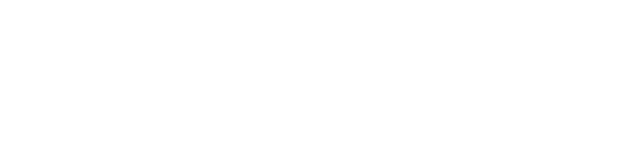
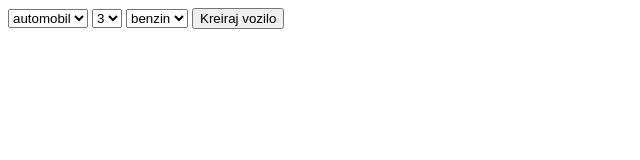
Before and after one commit to Dimitrije1986/JS-Jquery, a plain HTML site: page OOP/domaci/index.html in a window 1280 px wide. Shown: the whole page, without its empty margins (0-640 px from the left). Drawn offline with Linux system fonts and the light colour scheme.

Commit message:
optimizing OOP code

```diff
--- a/OOP/domaci/index.html
+++ b/OOP/domaci/index.html
@@ -1,11 +1,17 @@
 <!DOCTYPE html>
 <html lang="en">
-<head>
-    <meta charset="UTF-8">
-    <meta name="viewport" content="width=device-width, initial-scale=1.0">
+  <head>
+    <meta charset="UTF-8" />
+    <meta name="viewport" content="width=device-width, initial-scale=1.0" />
     <title>Document</title>
-</head>
-<body>
+  </head>
+  <body>
+    <form action="">
+      <select name="" id="vrsta"></select>
+      <select name="" id="brojVrata"></select>
+      <select name="" id="gorivo"></select>
+      <button id="kreirajVozilo" type="button">Kreiraj vozilo</button>
+    </form>
     <script src="script.js"></script>
-</body>
+  </body>
 </html>
--- a/OOP/domaci/script.js
+++ b/OOP/domaci/script.js
@@ -1,20 +1,34 @@
 class Vehicle {
+  static VRSTE = ["automobil", "plovilo", "letelica"];
+
   constructor(color, type) {
-    if (typeof color === "undefined" || typeof type === "undefined")
-      throw new Error("Morate uneti boju i tip vozila");
+    if (
+      typeof color === "undefined" ||
+      typeof type === "undefined"
+    )
+      throw new Error("Morate uneti boju, tip vozila");
 
-    if (type !== "automobil" && type !== "letelica" && type !== "plovilo")
+    if (!Vehicle.VRSTE.includes(type)) {
       throw new Error(
         "Neispravno unet tip vozila. Tip vozila moze biti automobil, letelica ili plovilo."
       );
-
+    }
     this.color = color;
     this.type = type;
+
   }
 }
 
-class Cars {
-  constructor(brand, model, numberOfDoors, fuel) {
+class Cars extends Vehicle {
+  model;
+
+  static BRAND = ["Audi", "BMW", "Mercedes"];
+  static NUMBER_OF_DOORS = [3, 5];
+  static FUEL = ["benzin", "dizel", "metan"];
+
+  constructor(brand, model, numberOfDoors, fuel, color, type) {
+    super(color, type);
+
     if (
       typeof brand === "undefined" ||
       typeof model === "undefined" ||
@@ -25,58 +39,67 @@ class Cars {
         "Neispravno uneti podaci. Morate uneti marku, model, broj vrata i gorivo"
       );
 
-    if (brand === "Audi" || brand === "BMW" || brand === "Mercedes") {
-      this.brand = brand;
-    } else {
+    if (!Cars.BRAND.includes(brand)) {
       throw new Error(
         "Marka automobila moze biti samo Audi, BMW, ili Mercedes"
       );
     }
 
-    if (brand === "Audi") {
-      if (model === "A4" || model === "A6") {
-        this.model = model;
-      } else {
-        throw new Error("Za Audi, dostupni modeli su A4 i A6.");
-      }
-    }
-
-    if (brand === "BMW") {
-      if (model === "M5" || model === "M3" || model === "X1") {
-        this.model = model;
-      } else {
-        throw new Error("Za BMW, dostupni modeli su M5, M3 i X1.");
-      }
-    }
-
-    if (brand === "Mercedes") {
-      if (model === "S-Class" || model === "SLS AMG" || model === "G-Class") {
-        this.model = model;
-      } else {
-        throw new Error(
-          "Za Mercedesa, dostupni modeli su S klasa, G klasa i SLS AMG."
-        );
-      }
-    }
-
-    if (numberOfDoors === 3 || numberOfDoors === 5) {
-      this.numberOfDoors = numberOfDoors;
-    } else {
+    if (!Cars.NUMBER_OF_DOORS.includes(numberOfDoors)) {
       throw new Error("Broj vrata moze biti 3 ili 5");
     }
 
-    if (fuel === "benzin" || fuel === "dizel" || fuel === "metan") {
-      this.fuel = fuel;
-    } else {
+    if (!Cars.FUEL.includes(fuel)) {
       throw new Error("Gorivo moze bit benzin, dizel ili metan.");
     }
+
+    this.brand = brand;
+    this.model = model;
+    this.numberOfDoors = numberOfDoors;
+    this.fuel = fuel;
   }
 }
 
-const vozilo = new Vehicle("bela", "letelica");
+const vrsteVozila = document.querySelector("#vrsta");
+const brojVrataSelect = document.querySelector("#brojVrata");
+const gorivoSelect = document.querySelector("#gorivo");
 
-const audi = new Cars("Audi", "A4", 3, "benzin");
-const mercedes = new Cars("Mercedes", "S-Class", 3, "benzin");
-const bmw = new Cars("BMW", "M5", 5, "dizel");
+Vehicle.VRSTE.forEach((vrsta) => {
+  const option = document.createElement("option");
+  option.text = vrsta;
+  option.value = vrsta;
 
-console.log(vozilo, audi, mercedes, bmw);
+  vrsteVozila.append(option);
+});
+
+Cars.NUMBER_OF_DOORS.forEach((broj) => {
+  const option = document.createElement("option");
+  option.text = broj;
+  option.value = broj;
+
+  brojVrataSelect.append(option);
+});
+
+Cars.FUEL.forEach((gorivo) => {
+  const option = document.createElement("option");
+  option.text = gorivo;
+  option.value = gorivo;
+
+  gorivoSelect.append(option);
+});
+
+const audi = new Cars("Audi", "A4", 3, "benzin", "plava", "automobil");
+
+console.log(audi);
+
+const cars = [];
+
+document.querySelector("#kreirajVozilo").addEventListener("click", (e) => {
+  const vrsteVozila = document.querySelector("#vrsta").value;
+  const brojVrata = document.querySelector("#brojVrata").value;
+  const gorivo = document.querySelector("#gorivo").value;
+
+  const vozilo = new Vehicle("plava", vrsteVozila);
+  cars.push(vozilo);
+  console.log(cars);
+});
```
Also changed, not shown: 1 other file.
